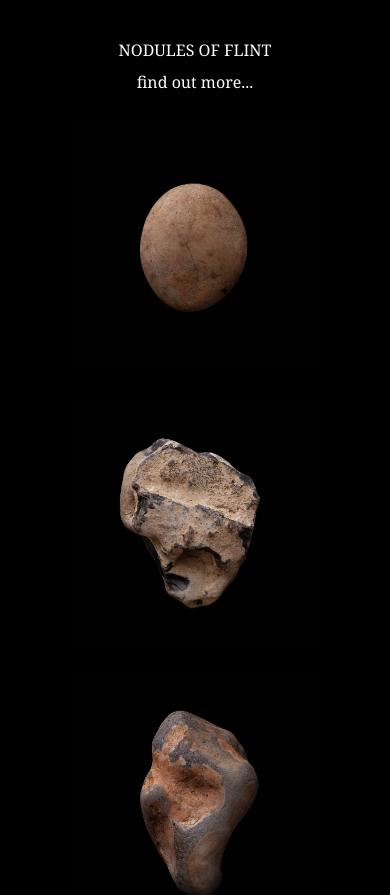
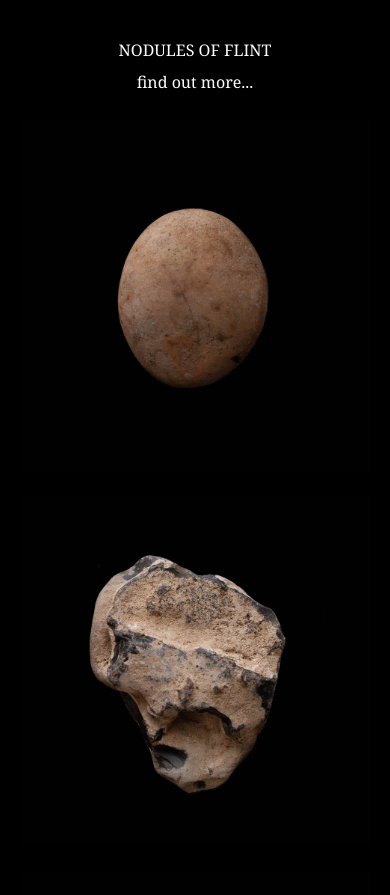
Before and after one commit to leedoughty/nodules-of-flint, a Next.js app: page /homepage in a window 390 px wide. Shown: the top 895 px of the page. Built offline with nearby package versions, Linux system fonts and the light colour scheme; a web font is replaced by a local one.

Commit message:
Increase size of nodules of flint for mobile devices

```diff
--- a/components/ImageGrid.js
+++ b/components/ImageGrid.js
@@ -1,5 +1,4 @@
 import homepageStyles from "../styles/Homepage.module.css";
-import Image from "next/image";
 
 const Grid = () => {
   const numberOfNodules = 20;
@@ -9,11 +8,10 @@ const Grid = () => {
       {[...Array(numberOfNodules)].map((_, i) => {
         return (
           <div className={homepageStyles["nodule-of-flint"]} key={i}>
-            <Image
+            <img
+              className={homepageStyles["nodule-image"]}
               alt="A nodule of flint"
               src={`/nodules-of-flint/nodule-${i}.jpg`}
-              width={250}
-              height={250}
             />
           </div>
         );
--- a/styles/Homepage.module.css
+++ b/styles/Homepage.module.css
@@ -10,3 +10,15 @@
   padding: 5px;
   margin-top: 10px;
 }
+
+.nodule-image {
+  width: 350px;
+  height: 350px;
+}
+
+@media screen and (min-width: 600px) {
+  .nodule-image {
+    width: 250px;
+    height: 250px;
+  }
+}
```
